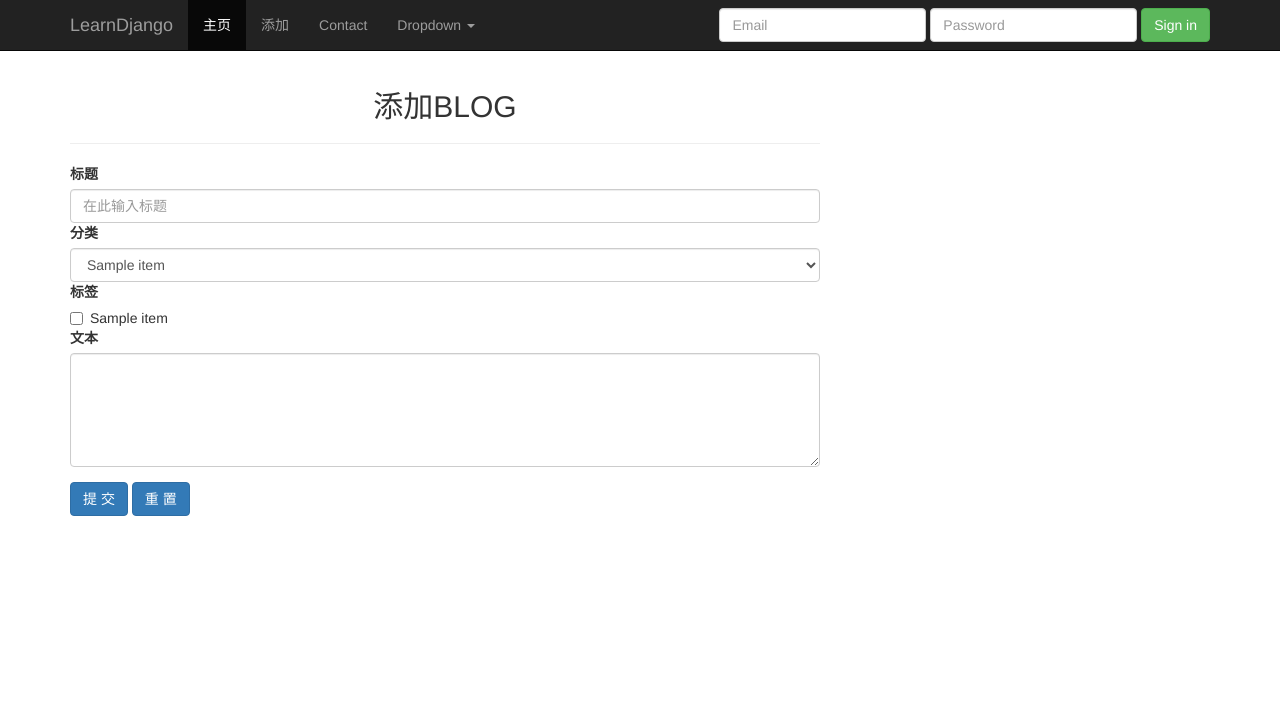
After one commit to phantoscope/learndjango, a Django app: template templates/blog/blog_add.html in a window 1280 px wide. The commit adds this page. Shown: the top 715 px of the page. Run offline with Django 3.2, Linux system fonts and the light colour scheme; the template is opened without the code that fills it: most values are stand-ins (such as "Sample title", 1, 10 or a date in 2020); parts of the project's set-up code (start-up, migrations or seed data) failed here and were passed over; some libraries are stand-ins or nearby versions.

Commit message:
django表单在前端显示和后端保存外键,多对多数据模型

```diff
--- a/blog/urls.py
+++ b/blog/urls.py
@@ -5,4 +5,5 @@ from . import views
 urlpatterns = [
     url(r'^$',views.blog_index,name='blog_index'),
     url(r'^article/(\d+)',views.blog_article,name='blog_article'),
+    url(r'^add/$', views.blog_add, name='blog_add'),
 ]
--- a/templates/base.html
+++ b/templates/base.html
@@ -22,7 +22,7 @@
     <![endif]-->
   </head>
   <body>
-        <nav class="navbar navbar-inverse navbar-fixed-top">
+    <nav class="navbar navbar-inverse navbar-fixed-top">
       <div class="container">
         <div class="navbar-header">
           <button type="button" class="navbar-toggle collapsed" data-toggle="collapse" data-target="#navbar" aria-expanded="false" aria-controls="navbar">
@@ -35,8 +35,8 @@
         </div>
         <div id="navbar" class="navbar-collapse collapse">
             <ul class="nav navbar-nav">
-            <li class="active"><a href="#">Home</a></li>
-            <li><a href="">About</a></li>
+            <li class="active"><a href="{% url 'blog_index' %}">主页</a></li>
+            <li><a href="{% url 'blog_add' %}">添加</a></li>
             <li><a href="">Contact</a></li>
             <li class="dropdown">
               <a href="#" class="dropdown-toggle" data-toggle="dropdown" role="button" aria-haspopup="true" aria-expanded="false">Dropdown <span class="caret"></span></a>
--- /dev/null
+++ b/templates/blog/blog_add.html
@@ -0,0 +1,36 @@
+{% extends "base.html" %}
+{% load staticfiles %}
+{% load custom_markdown %}
+{% block content %}
+<div class="col-md-8">
+    <h2 class="text-center">添加BLOG</h2>
+    <hr>
+    <form action='' method="POST">
+    {% csrf_token %}
+    <div class="form-group">
+        <label for="name">标题</label>
+        <input type="text" class="form-control" placeholder="在此输入标题" name="title">
+        <label for="name">分类</label>
+        <select class="form-control" name="category">
+                {# 遍历一对多字段:分类,前端页面通过choice标签显示数据 #}
+                {% for item in category %}
+                    <option value="{{ item.id }}">{{ item.name }}</option>
+                {% endfor %}
+        </select>
+        <label for="name">标签</label>
+        <br>
+                {# 遍历多对多字段:书签,前端页面通过复选框选取 #}
+                {% for item in tag %}
+                <label class="checkbox-inline">
+                    <input type="checkbox" id="inlineCheckbox1" value="{{ item.id }}" name="tag">{{ item.name }}
+                </label>
+                {% endfor %}
+        <br>
+        <label for="name">文本</label>
+        <textarea class="form-control" rows="5" name="content"></textarea>
+    </div>
+    <button type="submit" class="btn btn-primary">提 交</button>
+    <button type="reset"  class="btn btn-primary">重 置</button>
+    </form>
+</div>
+{% endblock content %}
```
Also changed, not shown: blog/views.py (+36 -1 lines).
